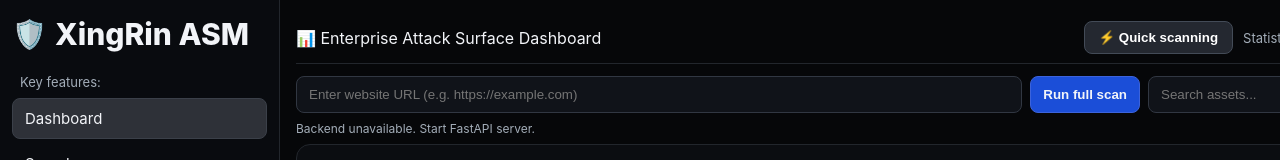
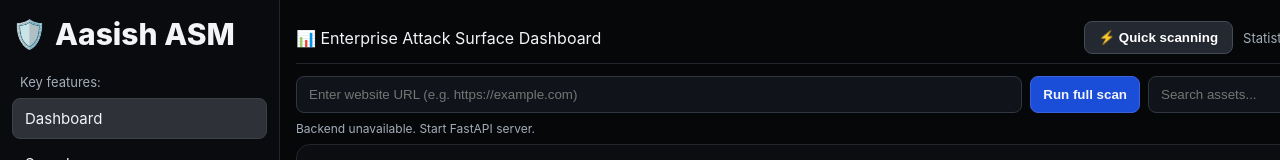
Before and after one commit to witness-me-maddy/ASM-Texas-College-Final-year-Aasish, a plain HTML site: page frontend/index.html in a window 1280 px wide. Shown: the top 160 px of the page. Drawn offline with Linux system fonts and the light colour scheme; no server answers.

Commit message:
Rename dashboard branding to Aasish ASM

```diff
--- a/frontend/index.html
+++ b/frontend/index.html
@@ -9,7 +9,7 @@
 <body>
   <div class="app-shell">
     <aside class="sidebar">
-      <div class="logo">🛡️ <span>XingRin ASM</span></div>
+      <div class="logo">🛡️ <span>Aasish ASM</span></div>
       <p class="menu-title">Key features:</p>
       <nav class="menu">
         <a class="active" href="#">Dashboard</a>
```
